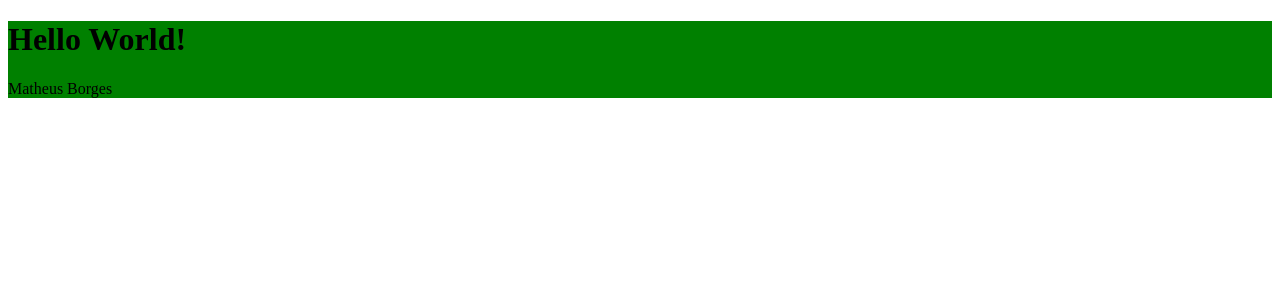
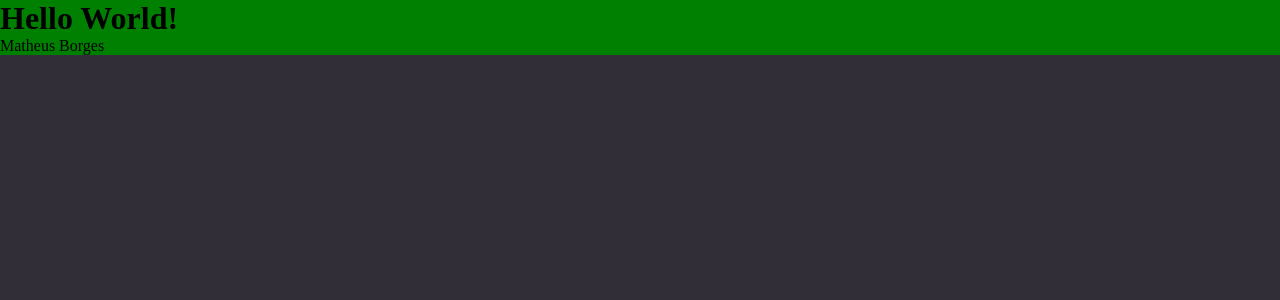
Before and after one commit to MatheusBorgesDev/rocketnotes-Introduction-to-react.js, a React (Vite) app: page / in a window 1280 px wide. Shown: the top 300 px of the page. Built offline with nearby package versions, Linux system fonts and the light colour scheme.

Commit message:
theme and global styles created

```diff
--- a/src/main.jsx
+++ b/src/main.jsx
@@ -1,9 +1,16 @@
 import React from 'react'
 import ReactDOM from 'react-dom/client'
+import { ThemeProvider } from 'styled-components'
+import GlobalStyles from './styles/global'
+import theme from './styles/theme'
+
 import { Details } from './pages/Details'
 
 ReactDOM.createRoot(document.getElementById('root')).render(
   <React.StrictMode>
-    <Details />
+    <ThemeProvider theme={theme}>
+      <GlobalStyles />
+      <Details />
+    </ThemeProvider>
   </React.StrictMode>,
 )
--- /dev/null
+++ b/src/styles/global.js
@@ -0,0 +1,13 @@
+import { createGlobalStyle } from "styled-components";
+
+export default createGlobalStyle`
+  * {
+    margin: 0;
+    padding: 0;
+    box-sizing: border-box;
+  }
+
+  body {
+    background-color: ${({ theme }) => theme.COLORS.BACKGROUND_800};
+  }
+`;
--- /dev/null
+++ b/src/styles/theme.js
@@ -0,0 +1,15 @@
+export default {
+  COLORS: {
+    BACKGROUND_900: "#232129",
+    BACKGROUND_800: "#312E38",
+    BACKGROUND_700: "#3E3B47",
+
+    WHITE: "#F4EDE8",
+    ORANGE: "#FF9000",
+
+    GRAY_100: "#999591",
+    GRAY_300: "#666360",
+
+    RED: "#FF002E"
+  }
+}
```
